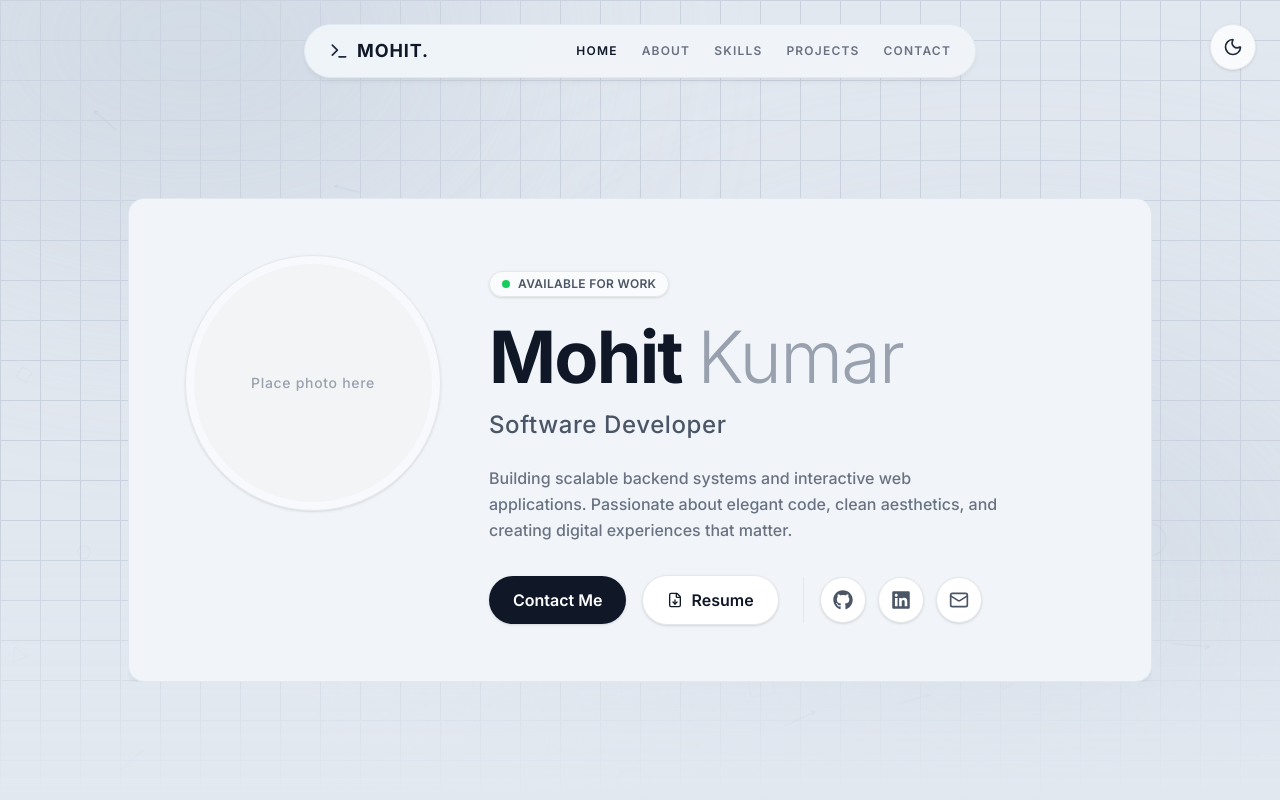
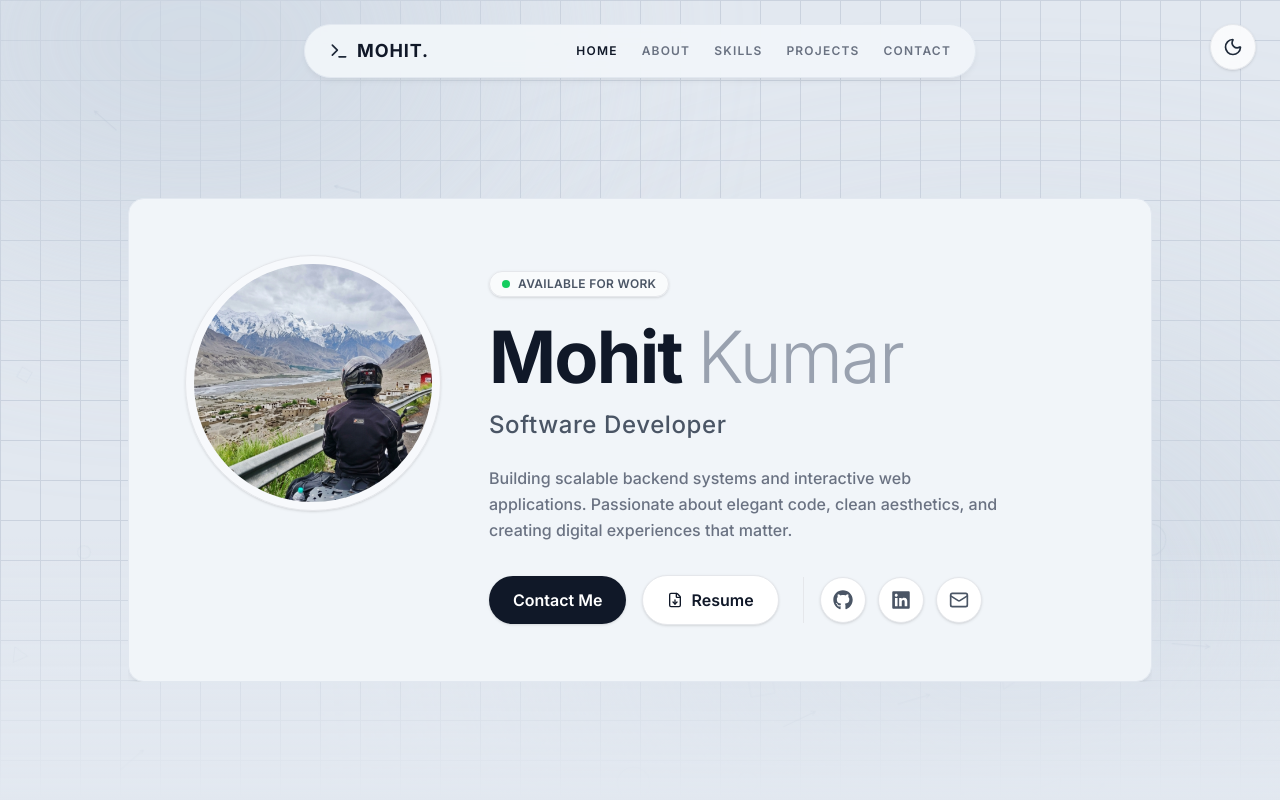
Before and after one commit to mohitgit999/Portfolio, a React (Vite) app: page / in a window 1280 px wide. Shown: the top 800 px of the page. Built offline with nearby package versions, Linux system fonts and the light colour scheme.

Commit message:
Add profile picture

```diff
--- a/src/pages/Home.jsx
+++ b/src/pages/Home.jsx
@@ -3,6 +3,7 @@ import { FileDown, Mail } from 'lucide-react';
 import { FaGithub, FaLinkedin } from 'react-icons/fa';
 import GlassCard from '../components/GlassCard';
 import Reveal from '../components/Reveal';
+import profileImg from '../assets/profile.jpg';
 
 const Home = () => {
   return (
@@ -17,7 +18,7 @@ const Home = () => {
               {/* Profile Image - Clean geometric frame */}
               <div className="w-48 h-48 md:w-64 md:h-64 rounded-full border border-gray-200 dark:border-slate-600 bg-white/40 dark:bg-slate-800/40 p-2 flex-shrink-0 shadow-sm relative group overflow-hidden transition-colors duration-500">
                 <div className="w-full h-full rounded-full bg-gray-100 dark:bg-slate-700 overflow-hidden flex items-center justify-center relative transition-colors duration-500">
-                  <span className="text-gray-400 dark:text-gray-500 text-sm z-10 font-medium tracking-wider">Place photo here</span>
+                  <img src={profileImg} alt="Mohit Kumar" className="w-full h-full object-cover z-10 relative" />
                   {/* Subtle shine effect on hover */}
                   <div className="absolute inset-0 bg-gradient-to-tr from-transparent via-white/20 dark:via-white/5 to-transparent -translate-x-full group-hover:animate-shine z-20"></div>
                 </div>
```
Also changed, not shown: src/assets/profile.jpg (added).
